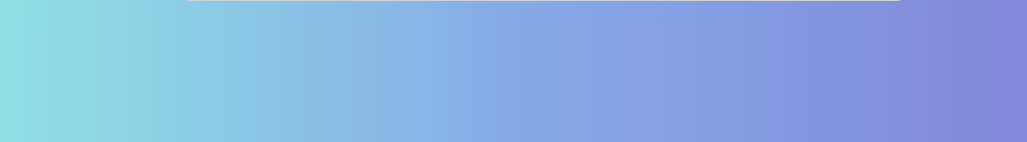
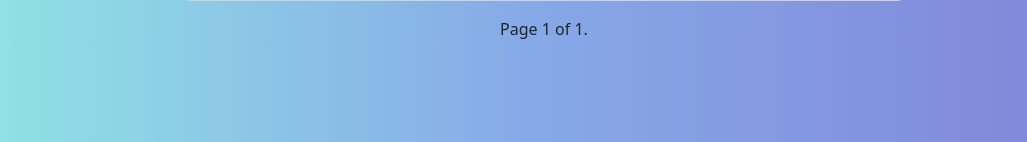
Before and after one commit to Johnny-FTW/Django-Profile-Viewer, a Django app: page /news/ in a window 1280 px wide. Shown: the part 658-800 px from the top of the page, without its empty margins (96-1123 px from the left). Run offline with Django 4.2, Linux system fonts and the light colour scheme; a user stored in the database is signed in; tables that the repository leaves empty hold one stand-in row (values such as "Sample post"); grey boxes marked "Sample" are stand-in pictures.

Commit message:
pagination news

```diff
--- a/viewer/templates/news.html
+++ b/viewer/templates/news.html
@@ -43,7 +43,7 @@
     </div>
 </section>
 
-{% for status in statuses %}
+{% for status in page_obj %}
 <section>
     <div class="container my-2 py-2">
         <div class="row d-flex justify-content-center">
@@ -211,6 +211,27 @@
 
 {% endfor %}
 
+{% if page_obj %}
+<div class="pagination-wrapper" style="text-align: center;">
+    <span class="step-links">
+        {% if page_obj.has_previous %}
+            <a href="?page=1">&laquo; first</a>
+            <a href="?page={{ page_obj.previous_page_number }}">previous</a>
+        {% endif %}
+
+        <span class="current-page">
+            Page {{ page_obj.number }} of {{ page_obj.paginator.num_pages }}.
+        </span>
+
+        {% if page_obj.has_next %}
+            <a href="?page={{ page_obj.next_page_number }}">next</a>
+            <a href="?page={{ page_obj.paginator.num_pages }}">last &raquo;</a>
+        {% endif %}
+    </span>
+</div>
+{% endif %}
+
+
 <script src="{% static 'edit_comment.js' %}"></script>
 <script src="{% static 'add_comment.js' %}"></script>
 <script src="{% static 'like.js' %}"></script>
--- a/viewer/views.py
+++ b/viewer/views.py
@@ -6,6 +6,7 @@ from django.contrib.auth.decorators import login_required
 from django.contrib.auth.forms import AuthenticationForm
 from django.contrib.auth.models import User
 from django.core.exceptions import ValidationError
+from django.core.paginator import Paginator
 from django.core.validators import URLValidator
 from django.db import transaction
 from django.db.models import Q
@@ -117,12 +118,20 @@ def profile(request, username):
     return render(request, 'profile.html', context)
 
 
+def paginate_queryset(request, queryset, page_size):
+    paginator = Paginator(queryset, page_size)
+    page_number = request.GET.get('page')
+    page_obj = paginator.get_page(page_number)
+    return page_obj
+
+
 @login_required
 def news(request):
     users = User.objects.filter(profile__followers=request.user, id__in=request.user.profile.followers.all())
     statuses = Status.objects.filter(Q(user__in=users) | Q(user=request.user))
+    page_obj = paginate_queryset(request, statuses, 15)
     comments = Comment.objects.all()
-    context = {'statuses': statuses, 'comments':comments}
+    context = {'page_obj': page_obj, 'comments':comments}
     return render(request, 'news.html', context)
 
 
@@ -173,7 +182,6 @@ def follow(request):
             return redirect(redirect_url)
         else:
             return redirect(f'/profile/{profile.user.username}/')
-
 
 
 @login_required
```
